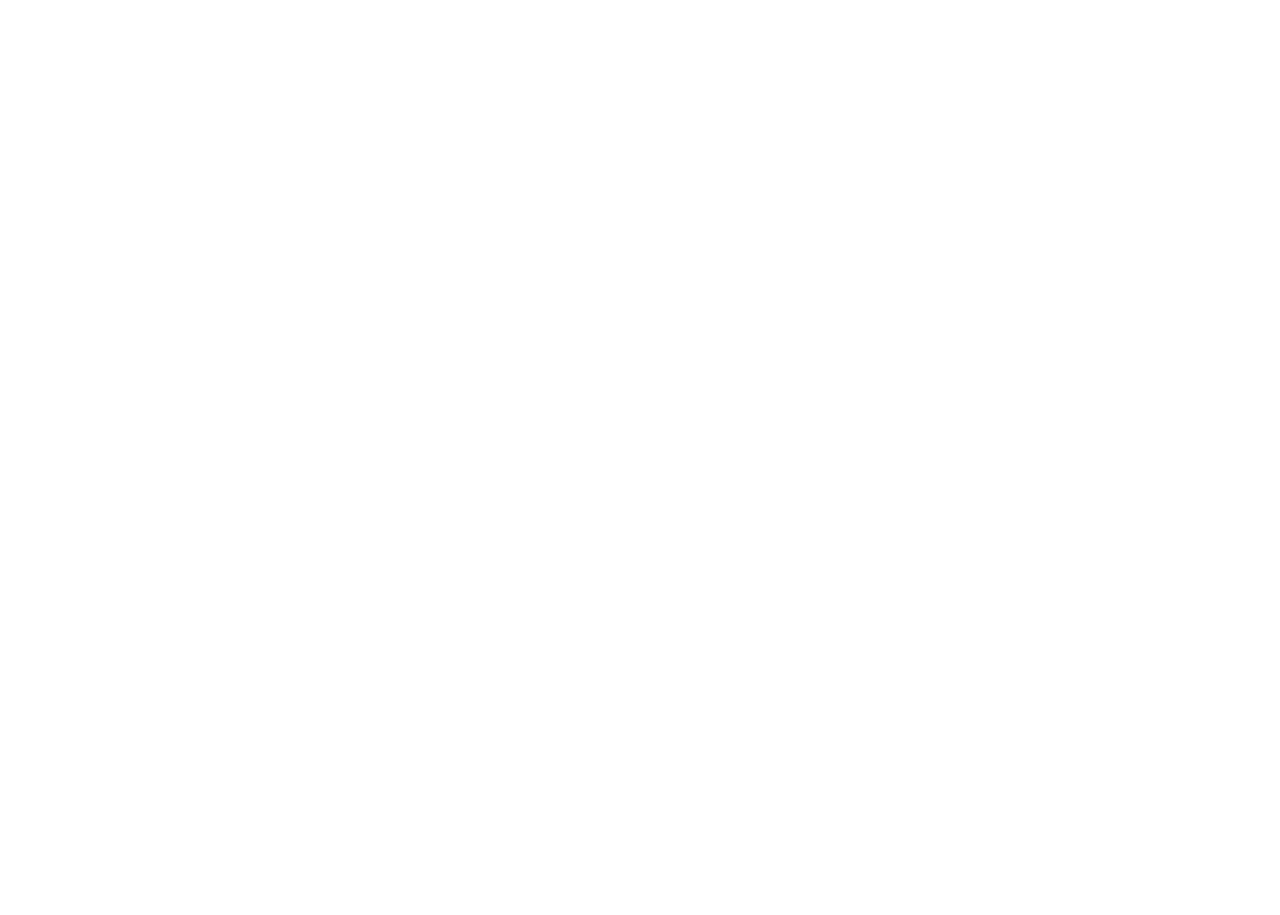
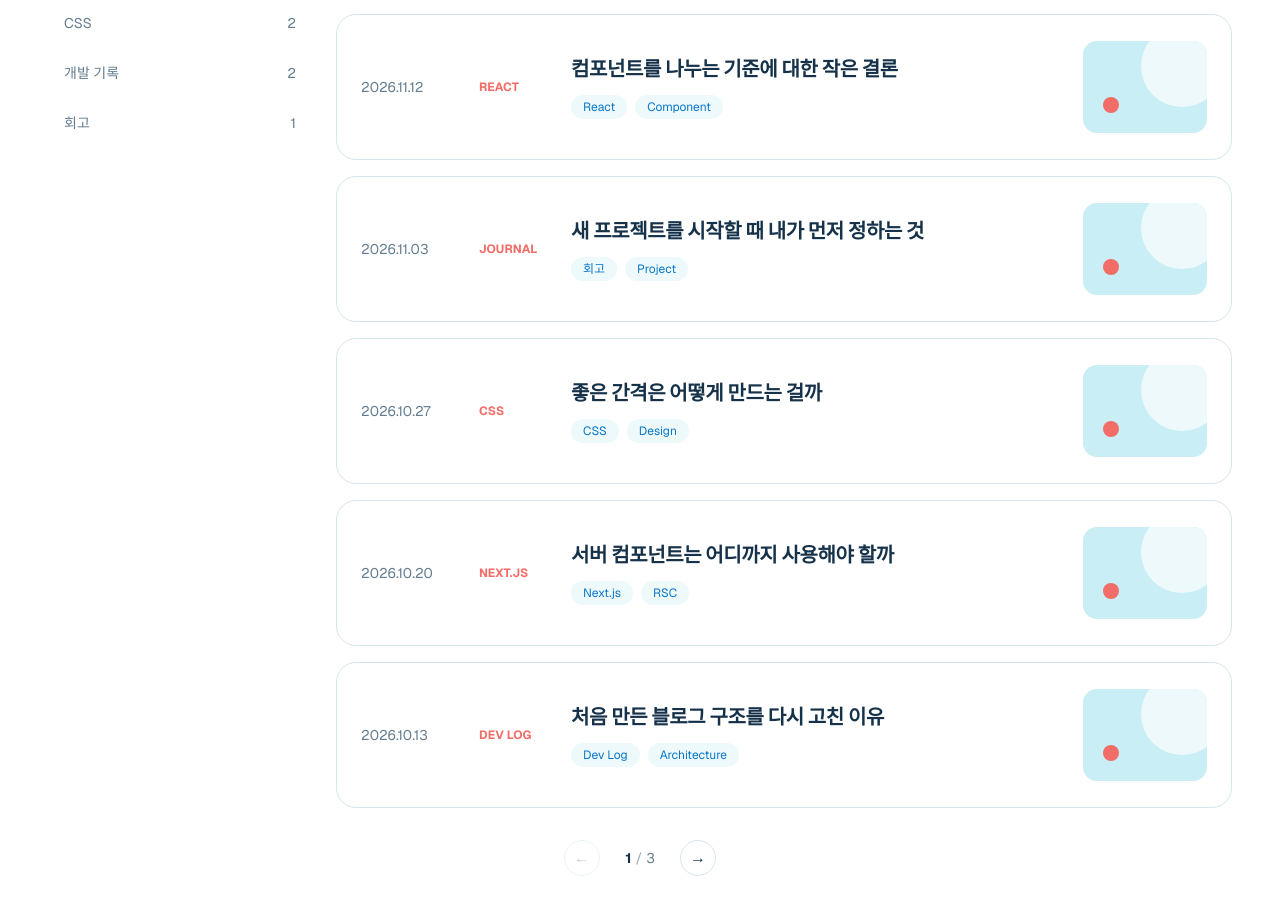
Before and after one commit to kxxnayun/nayunlog, a Next.js app: page / in a window 1280 px wide. Shown: the part 1169-2084 px from the top of the page. Before the commit the page ends 843 px from the top, so only its background shows below. Built offline with nearby package versions, Linux system fonts and the light colour scheme.

Commit message:
feat: 홈  전체 글 섹션 구현

```diff
--- a/src/app/page.tsx
+++ b/src/app/page.tsx
@@ -1,3 +1,4 @@
+import AllPosts from '@/components/home/AllPosts';
 import HeroSection from '@/components/home/HeroSection';
 import RecentPosts from '@/components/home/RecentPosts';
 
@@ -8,6 +9,8 @@ export default function Home() {
       <hr className="section-divider" />
       <RecentPosts />
       <hr className="section-divider" />
+      <AllPosts />
+      <hr className="section-divider" />
     </>
   );
 }
--- /dev/null
+++ b/src/components/home/AllPosts.tsx
@@ -0,0 +1,115 @@
+import PostListItem from '@/components/posts/PostListItem';
+
+const categories = [
+  { name: '전체', count: 12 },
+  { name: 'Next.js', count: 4 },
+  { name: 'React', count: 3 },
+  { name: 'CSS', count: 2 },
+  { name: '개발 기록', count: 2 },
+  { name: '회고', count: 1 },
+];
+
+const posts = [
+  {
+    date: '2026.11.18',
+    category: 'NEXT.JS',
+    title: 'Next.js App Router를 처음 시작하며 알게 된 것들',
+    tags: ['Next.js', 'App Router'],
+  },
+  {
+    date: '2026.11.12',
+    category: 'REACT',
+    title: '컴포넌트를 나누는 기준에 대한 작은 결론',
+    tags: ['React', 'Component'],
+  },
+  {
+    date: '2026.11.03',
+    category: 'JOURNAL',
+    title: '새 프로젝트를 시작할 때 내가 먼저 정하는 것',
+    tags: ['회고', 'Project'],
+  },
+  {
+    date: '2026.10.27',
+    category: 'CSS',
+    title: '좋은 간격은 어떻게 만드는 걸까',
+    tags: ['CSS', 'Design'],
+  },
+  {
+    date: '2026.10.20',
+    category: 'NEXT.JS',
+    title: '서버 컴포넌트는 어디까지 사용해야 할까',
+    tags: ['Next.js', 'RSC'],
+  },
+  {
+    date: '2026.10.13',
+    category: 'DEV LOG',
+    title: '처음 만든 블로그 구조를 다시 고친 이유',
+    tags: ['Dev Log', 'Architecture'],
+  },
+];
+
+export default function AllPosts() {
+  return (
+    <section id="posts" className="py-16">
+      <div className="site-container">
+        <p className="text-sm font-bold tracking-[0.12em] text-brand-blue">ALL POSTS</p>
+
+        <h2 className="mt-2 text-[36px] font-bold tracking-[-0.03em] text-text-primary">전체 글</h2>
+
+        <div className="mt-8 grid grid-cols-[264px_1fr] items-start gap-6">
+          <aside>
+            <h3 className="sr-only">카테고리</h3>
+
+            <ul className="space-y-2">
+              {categories.map((category, index) => (
+                <li
+                  key={category.name}
+                  className={`flex h-[42px] items-center justify-between rounded-[12px] px-4 text-sm ${
+                    index === 0 ? 'bg-brand-sky font-bold text-text-primary' : 'text-text-secondary'
+                  }`}
+                >
+                  <span>{category.name}</span>
+                  <span>{category.count}</span>
+                </li>
+              ))}
+            </ul>
+          </aside>
+
+          <div className="min-w-0">
+            <div className="space-y-4">
+              {posts.map((post) => (
+                <PostListItem
+                  key={post.title}
+                  date={post.date}
+                  category={post.category}
+                  title={post.title}
+                  tags={post.tags}
+                />
+              ))}
+            </div>
+          </div>
+        </div>
+        <nav className="mt-8 flex items-center justify-center gap-4" aria-label="페이지 이동">
+          <span
+            className="flex h-9 w-9 items-center justify-center rounded-full border border-border-default text-text-tertiary opacity-50"
+            aria-hidden="true"
+          >
+            ←
+          </span>
+
+          <span className="min-w-12 text-center text-sm text-text-secondary">
+            <strong className="font-bold text-text-primary">1</strong>
+            <span className="mx-1 text-text-tertiary">/</span>3
+          </span>
+
+          <span
+            className="flex h-9 w-9 items-center justify-center rounded-full border border-border-default text-text-primary"
+            aria-hidden="true"
+          >
+            →
+          </span>
+        </nav>
+      </div>
+    </section>
+  );
+}
--- /dev/null
+++ b/src/components/posts/PostListItem.tsx
@@ -0,0 +1,39 @@
+type PostListItemProps = {
+  date: string;
+  category: string;
+  title: string;
+  tags: string[];
+};
+
+export default function PostListItem({ date, category, title, tags }: PostListItemProps) {
+  return (
+    <article className="grid h-[146px] grid-cols-[94px_68px_1fr_124px] items-center gap-6 rounded-[20px] border border-border-default px-6">
+      <time className="text-sm text-text-secondary">{date}</time>
+
+      <span className="text-xs font-bold text-brand-coral">{category}</span>
+
+      <div className="min-w-0">
+        <h3 className="truncate text-xl font-bold tracking-[-0.02em] text-text-primary">{title}</h3>
+
+        <div className="mt-3 flex gap-2">
+          {tags.map((tag) => (
+            <span
+              key={tag}
+              className="rounded-full bg-brand-sky-light px-3 py-1 text-xs text-brand-blue"
+            >
+              {tag}
+            </span>
+          ))}
+        </div>
+      </div>
+
+      <div
+        className="relative h-[92px] overflow-hidden rounded-[14px] bg-brand-sky"
+        aria-hidden="true"
+      >
+        <span className="absolute -top-4 right-[-16px] h-[82px] w-[82px] rounded-full bg-brand-sky-light" />
+        <span className="absolute bottom-5 left-5 h-4 w-4 rounded-full bg-brand-coral" />
+      </div>
+    </article>
+  );
+}
```
